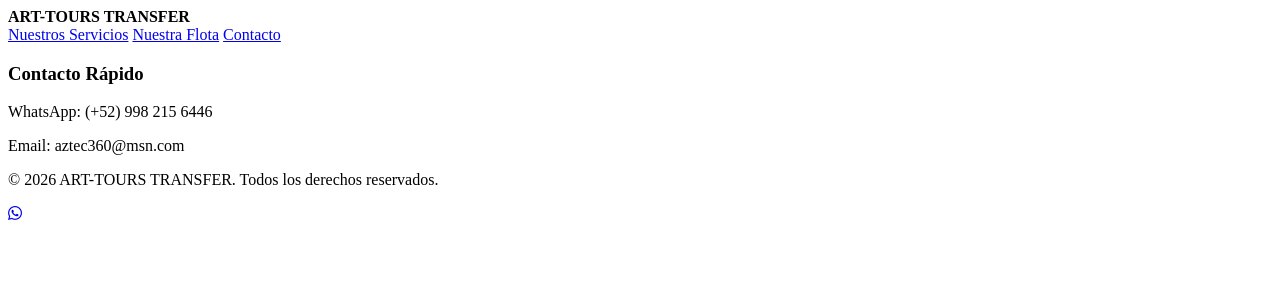
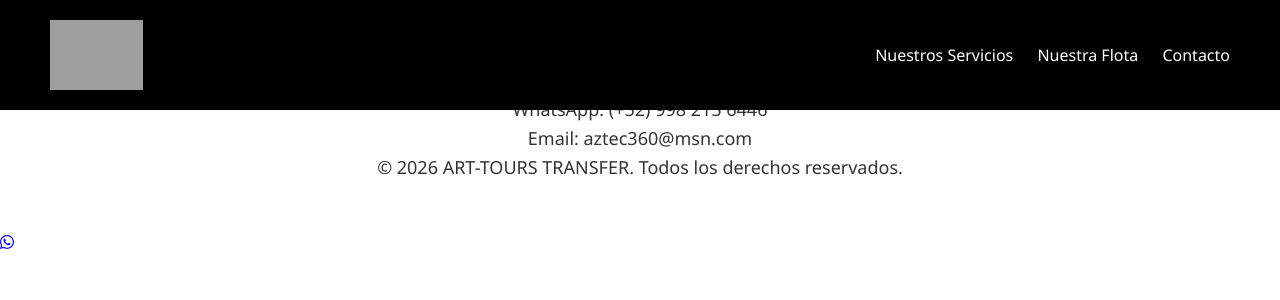
Before and after one commit to ale24hernan-ui/art-tours-transfer, a Flask app: page / in a window 1280 px wide. Shown: the top 300 px of the page. Run offline with Flask 3, Linux system fonts and the light colour scheme; some libraries are stand-ins or nearby versions; grey boxes are pictures that could not be loaded.

Commit message:
feat: integrar assets, carpeta static y estilos CSS

```diff
--- /dev/null
+++ b/static/styles.css
@@ -0,0 +1,159 @@
+/* =========================================
+   1. RESET BÁSICO Y VARIABLES DE MARCA
+   ========================================= */
+
+/* El asterisco (*) selecciona todos los elementos de la página web. */
+* {
+    /* Quitamos el margen que los navegadores ponen por defecto para tener control total. */
+    margin: 0;
+    /* Quitamos el relleno interno automático. */
+    padding: 0;
+    /* Evita que los bordes aumenten el tamaño total de los elementos. */
+    box-sizing: border-box;
+    /* Definimos una tipografía limpia, moderna y fácil de leer en móviles. */
+    font-family: 'Segoe UI', Tahoma, Geneva, Verdana, sans-serif;
+}
+
+/* =========================================
+   2. BARRA DE NAVEGACIÓN (HEADER)
+   ========================================= */
+
+/* Seleccionamos el contenedor principal del menú. */
+header {
+    /* Usamos el color Negro de la identidad visual de la marca para dar elegancia. */
+    background-color: #000000;
+    /* Aplicamos Flexbox para alinear el logotipo a la izquierda y el menú a la derecha. */
+    display: flex;
+    /* Separa los elementos empujándolos a los extremos. */
+    justify-content: space-between;
+    /* Centra los elementos verticalmente dentro de la barra negra. */
+    align-items: center;
+    /* Relleno interno: 20px arriba/abajo, 50px a los lados. */
+    padding: 20px 50px;
+    /* Fija la barra en la parte superior para que siempre esté visible al bajar. */
+    position: fixed;
+    /* Asegura que la barra ocupe el 100% del ancho de la pantalla. */
+    width: 100%;
+    /* Z-index alto asegura que la barra siempre esté por encima de las imágenes. */
+    z-index: 1000;
+}
+
+/* Estilo para el texto "ART-TOURS TRANSFER" que hace de logotipo. */
+header strong {
+    /* Color blanco para contrastar con el fondo negro. */
+    color: #ffffff;
+    /* Tamaño de letra grande. */
+    font-size: 24px;
+    /* Espacio entre letras para un aspecto más premium. */
+    letter-spacing: 2px;
+}
+
+/* Estilo para los enlaces de navegación (Nuestros Servicios, Nuestra Flota, Contacto). */
+nav a {
+    /* Color blanco para el texto. */
+    color: #ffffff;
+    /* Quita el subrayado azul feo que traen los enlaces por defecto. */
+    text-decoration: none;
+    /* Separa cada botón del menú por 20px. */
+    margin-left: 20px;
+    /* Tamaño de letra estándar. */
+    font-size: 16px;
+    /* Hace que el cambio de color al pasar el mouse sea suave (0.3 segundos). */
+    transition: color 0.3s ease;
+}
+
+/* Efecto al pasar el mouse (hover) sobre los enlaces del menú. */
+nav a:hover {
+    /* Cambia al color Azul Cian/Eléctrico de la identidad de la marca. */
+    color: #00bfff;
+}
+
+/* =========================================
+   3. SECCIÓN PRINCIPAL (HERO) Y FONDO
+   ========================================= */
+/* =========================================
+   CONTROL DEL LOGOTIPO OFICIAL
+   ========================================= */
+
+/* Seleccionamos la imagen usando la clase que le asignamos en el HTML */
+.logo-img {
+    /* Limitamos la altura a 70px para que encaje dentro del header negro sin desbordarse */
+    height: 70px;
+    /* width: auto mantiene la proporción original del logo para que no se vea estirado ni aplastado */
+    width: auto;
+    /* Agregamos una transición de 0.3 segundos para futuros efectos al pasar el cursor */
+    transition: transform 0.3s ease;
+}
+
+/* =========================================
+   ACTUALIZACIÓN DE LA SECCIÓN HERO (IMAGEN DE FONDO)
+   ========================================= */
+
+/* Seleccionamos la sección principal de bienvenida */
+#hero {
+    /* Vinculamos el archivo exacto de la playa que renombraste. */
+    /* no-repeat: evita que la foto se multiplique como mosaico. */
+    /* center center: centra la foto vertical y horizontalmente. */
+    /* /cover: fuerza a la imagen a cubrir todo el espacio disponible, recortando bordes si es necesario. */
+    background: url('images/playa-1-fondolargo.jpg') no-repeat center center/cover;
+    /* Aplicamos un filtro oscuro (negro al 60% de opacidad) para que las letras blancas resalten */
+    background-color: rgba(0, 0, 0, 0.6);
+    /* Mezclamos el color oscuro con la fotografía de fondo */
+    background-blend-mode: overlay;
+    /* Asegura que esta sección ocupe el 100% de la altura de la pantalla del dispositivo (Viewport Height) */
+    min-height: 100vh;
+    /* Usamos Flexbox para centrar el contenido interno */
+    display: flex;
+    /* Apilamos los elementos de texto uno debajo del otro de forma vertical */
+    flex-direction: column;
+    /* Centramos el contenido en el eje principal (vertical en este caso) */
+    justify-content: center;
+    /* Centramos el contenido en el eje transversal (horizontal en este caso) */
+    align-items: center;
+    /* Centramos la alineación del texto en sí mismo */
+    text-align: center;
+}
+
+/* =========================================
+   4. ESTILOS DE CONTACTO Y PIE DE PÁGINA
+   ========================================= */
+
+/* Sección de contacto rápido */
+#contacto {
+    /* Fondo blanco limpio. */
+    background-color: #ffffff;
+    /* Relleno para separar el texto de los bordes. */
+    padding: 50px 20px;
+    /* Centra el texto. */
+    text-align: center;
+}
+
+/* Títulos dentro de la sección de contacto */
+#contacto h3 {
+    /* Color negro. */
+    color: #000000;
+    /* Margen inferior para separarlo del número de WhatsApp. */
+    margin-bottom: 20px;
+}
+
+/* Párrafos de contacto (WhatsApp y Correo) */
+#contacto p {
+    /* Color gris oscuro para jerarquía secundaria. */
+    color: #333333;
+    /* Interlineado cómodo para la lectura. */
+    line-height: 1.6;
+    /* Tamaño de fuente legible. */
+    font-size: 18px;
+}
+/* =========================================
+   5. CONTENEDOR DEL LOGOTIPO EN EL HEADER
+   ========================================= */
+
+/* Seleccionamos el enlace que envuelve el logo */
+.logo-container {
+    /* Quitamos cualquier subrayado o efecto de enlace heredado */
+    text-decoration: none;
+    /* Usamos Flexbox interno para alinear la imagen perfectamente al centro vertical */
+    display: flex;
+    align-items: center;
+}
--- a/templates/index.html
+++ b/templates/index.html
@@ -14,16 +14,19 @@
 <body> <!-- Abre el cuerpo del documento; todo lo que esté aquí dentro será visible para el turista. -->
 
     <header class="navbar"> <!-- Define la cabecera semántica de la página. -->
-        <div class="logo"> <!-- Contenedor para el logotipo de la empresa. -->
-            <strong>ART-TOURS TRANSFER</strong> <!-- Texto en negrita que actúa como logotipo provisional. -->
-        </div> <!-- Cierra el contenedor del logotipo. -->
+
+        <!-- Contenedor del logotipo oficial: Reemplazamos el texto plano por la imagen con enlace a la raíz -->
+        <a href="/" class="logo-container">
+            <!-- Vinculamos la ruta estática en formato PNG asegurando que Flask la sirva correctamente -->
+            <img src="/static/images/logo-transfer.png" alt="Logotipo ART-TOURS TRANSFER" class="logo-img">
+        </a>
+
         <nav class="menu"> <!-- Define la sección de navegación para enlaces internos. -->
             <a href="#servicios">Nuestros Servicios</a> <!-- Enlace ancla hacia la sección de servicios. -->
             <a href="#flota">Nuestra Flota</a> <!-- Enlace ancla hacia la descripción del vehículo. -->
             <a href="#contacto">Contacto</a> <!-- Enlace ancla hacia los datos de contacto. -->
         </nav> <!-- Cierra la sección de navegación. -->
     </header> <!-- Cierra la cabecera principal. -->
-
     <main> <!-- Contenedor semántico principal del contenido. -->
         <!-- Omitiré las secciones <section> hero y flota aquí para no saturarte, asumiendo que las mantienes intactas como en tu versión original. -->
     </main> <!-- Cierra el contenido principal. -->
```
Also changed, not shown: static/Images/carretera-vertical-largo.jpg (added), static/Images/logo-transfer.jpg (added), static/Images/logo-transfers.jpg (added), static/Images/logo-transfers.png (added), 2 other files.
